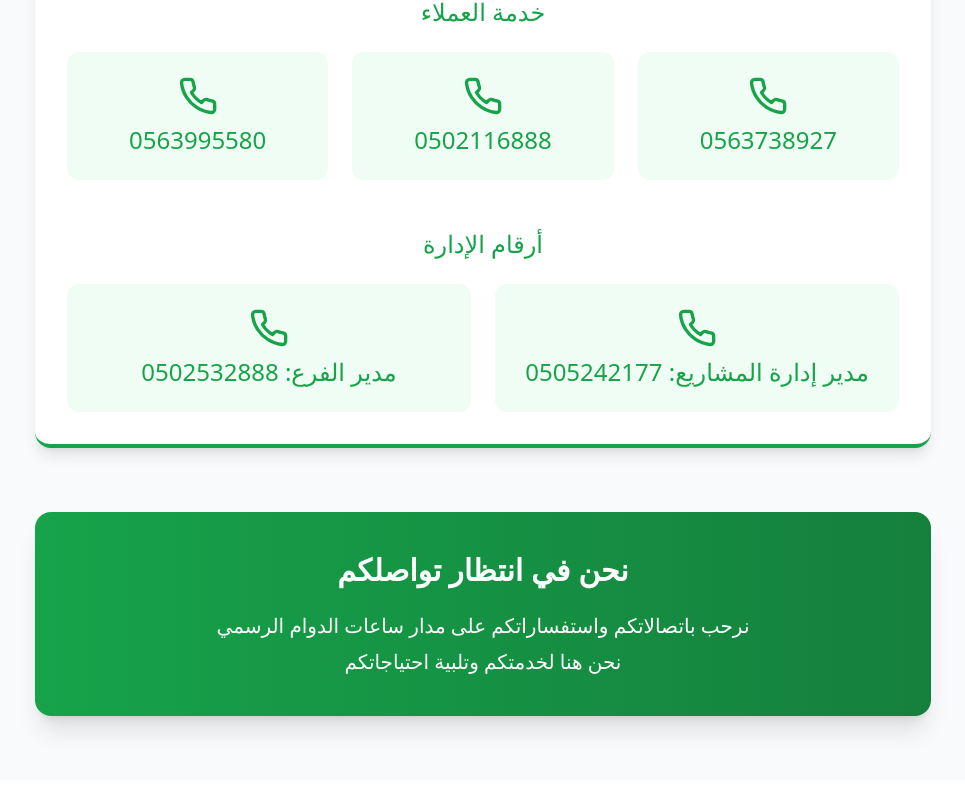
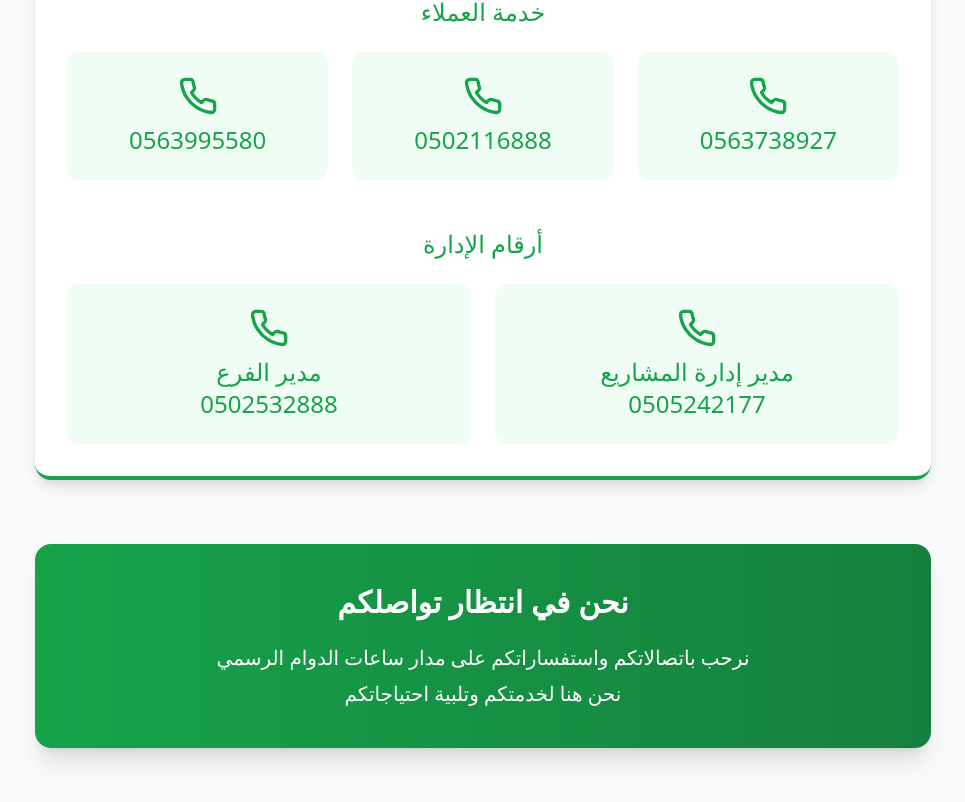
Before and after one commit to AhmedMaher123384/mawasiem, a React (Vite) app: page /contact in a window 1280 px wide. Shown: the part 1068-1870 px from the top of the page, without its empty margins (157-1122 px from the left). Before the commit the page ends 1848 px from the top, so only its background shows below. Built offline with nearby package versions, Linux system fonts and the light colour scheme.

Commit message:
Update Contact.tsx

```diff
--- a/src/pages/Contact.tsx
+++ b/src/pages/Contact.tsx
@@ -123,14 +123,20 @@ function Contact() {
               className="flex flex-col items-center justify-center p-6 bg-green-50 rounded-xl text-green-600 text-2xl font-medium hover:bg-green-100 transition-colors"
             >
               <Phone className="w-10 h-10 mb-2" />
-              مدير الفرع: 0502532888
+              <div className="text-center">
+                <div>مدير الفرع</div>
+                <div>0502532888</div>
+              </div>
             </a>
             <a
               href="tel:0505242177"
               className="flex flex-col items-center justify-center p-6 bg-green-50 rounded-xl text-green-600 text-2xl font-medium hover:bg-green-100 transition-colors"
             >
               <Phone className="w-10 h-10 mb-2" />
-              مدير إدارة المشاريع: 0505242177
+              <div className="text-center">
+                <div>مدير إدارة المشاريع</div>
+                <div>0505242177</div>
+              </div>
             </a>
           </div>
         </div>
```
